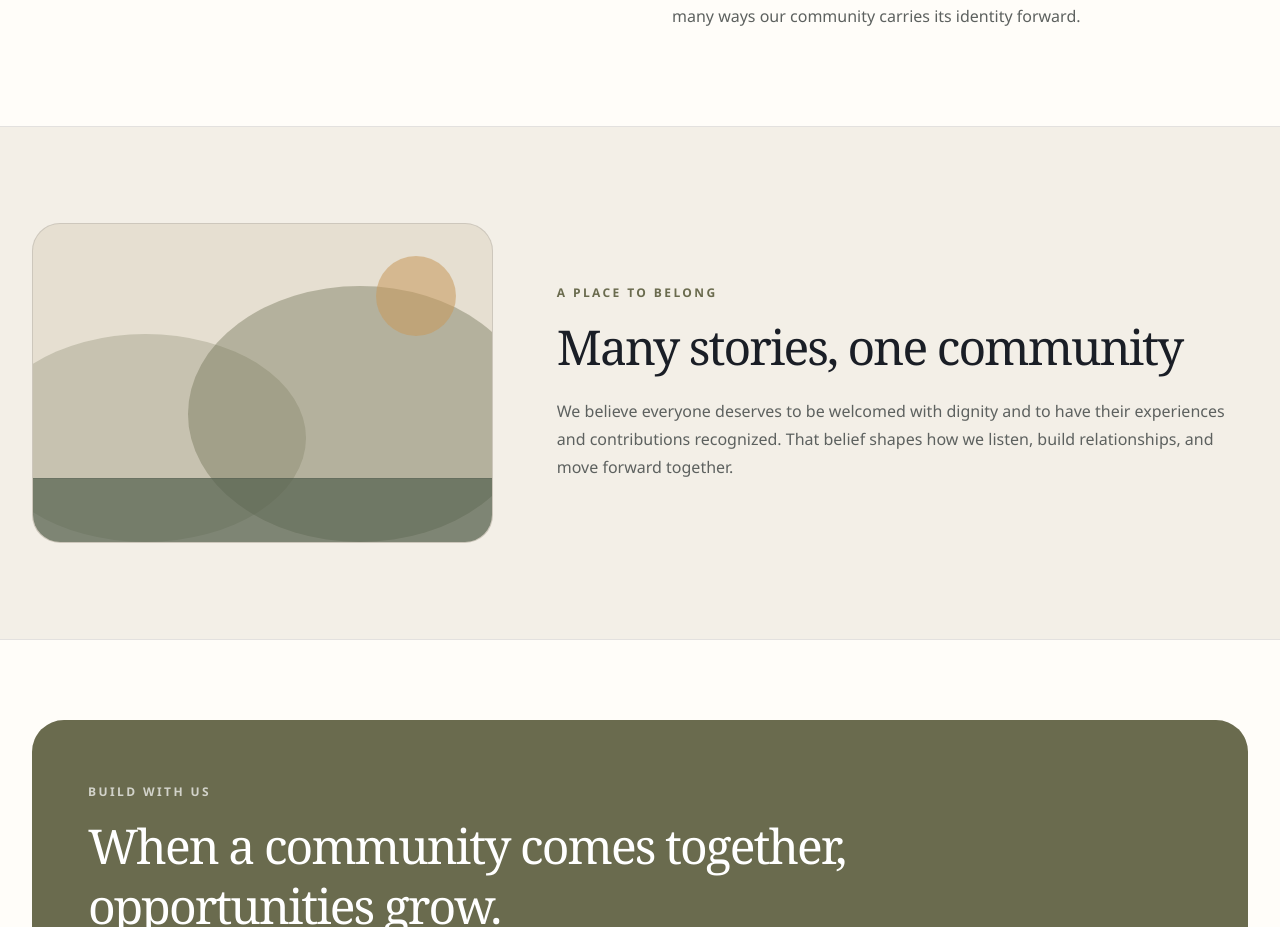
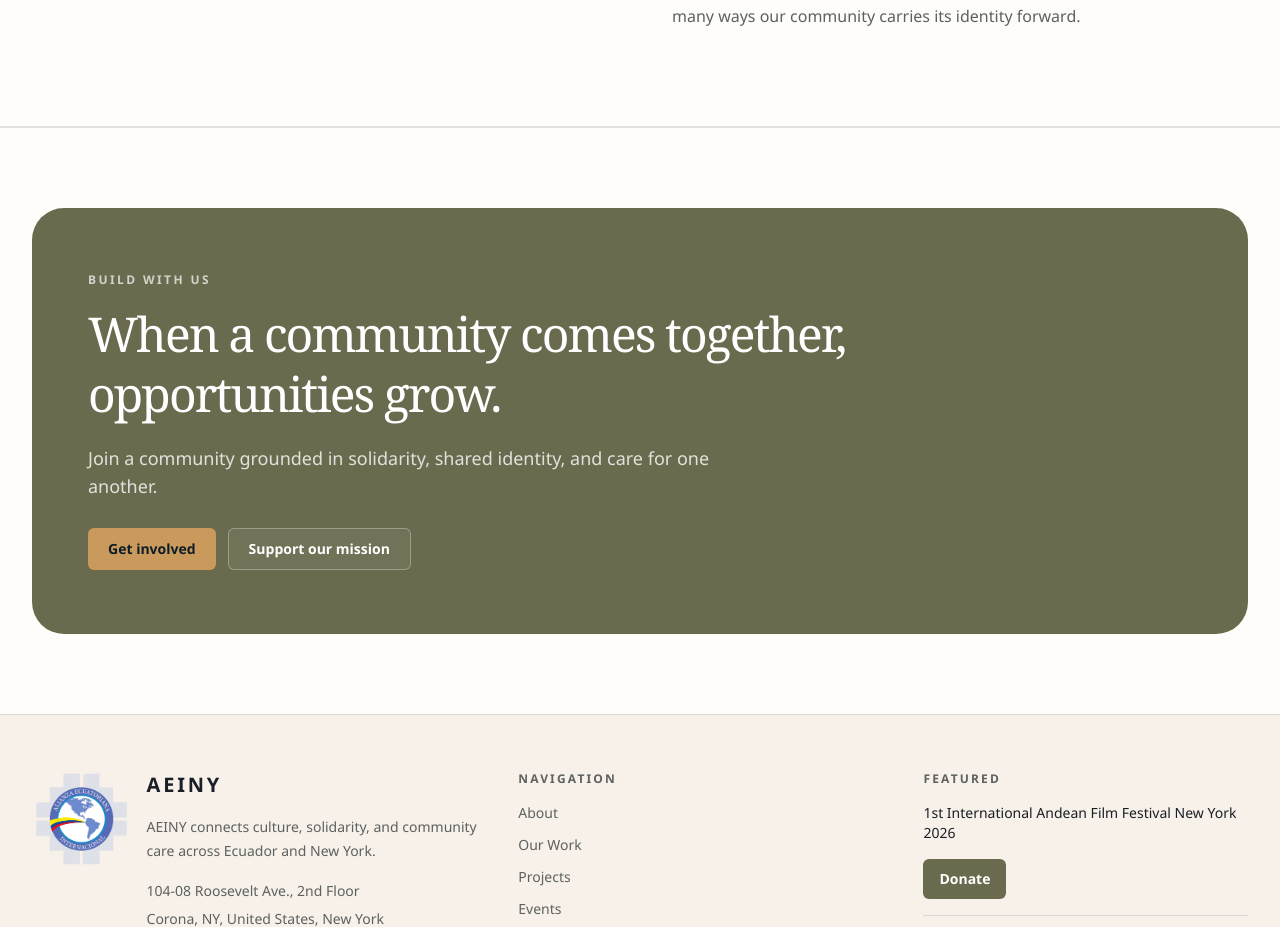
Before and after one commit to MartFrida/aeny2, a React (Vite) app: page /en/about in a window 1280 px wide. Shown: the part 5108-6035 px from the top of the page. Built offline with nearby package versions, Linux system fonts and the light colour scheme.

Commit message:
about page

```diff
--- a/src/pages/About/index.tsx
+++ b/src/pages/About/index.tsx
@@ -251,25 +251,6 @@ export function AboutPage() {
         </Container>
       </section>
 
-      <section className="bg-(--background) py-16 md:py-24">
-        <Container className="grid gap-8 lg:grid-cols-[0.8fr_1.2fr] lg:items-center lg:gap-16">
-          <div aria-hidden="true" className="relative min-h-64 overflow-hidden rounded-[1.75rem] border border-(--border) bg-[#e6dfd1] p-8 sm:min-h-80">
-            <div className="absolute -left-12 bottom-0 h-52 w-[70%] rounded-[50%] bg-(--primary)/25" />
-            <div className="absolute -right-10 bottom-0 h-64 w-[75%] rounded-[50%] bg-(--primary)/40" />
-            <div className="absolute right-9 top-8 h-20 w-20 rounded-full bg-(--accent)/55" />
-            <div className="absolute bottom-0 left-0 right-0 h-16 border-t border-(--foreground)/10 bg-[#53604e]/70" />
-          </div>
-          <div className="max-w-2xl">
-            <p className="text-xs font-semibold uppercase tracking-[0.2em] text-(--primary)">
-              {t('about.belongingEyebrow')}
-            </p>
-            <h2 className="mt-4 font-display text-4xl leading-tight tracking-[-0.04em] text-(--foreground) md:text-5xl">
-              {t('about.belongingTitle')}
-            </h2>
-            <p className="mt-5 leading-7 text-(--muted)">{t('about.belongingCopy')}</p>
-          </div>
-        </Container>
-      </section>
 
       <section className="border-t border-(--border) bg-(--surface) py-16 md:py-20">
         <Container>
```
